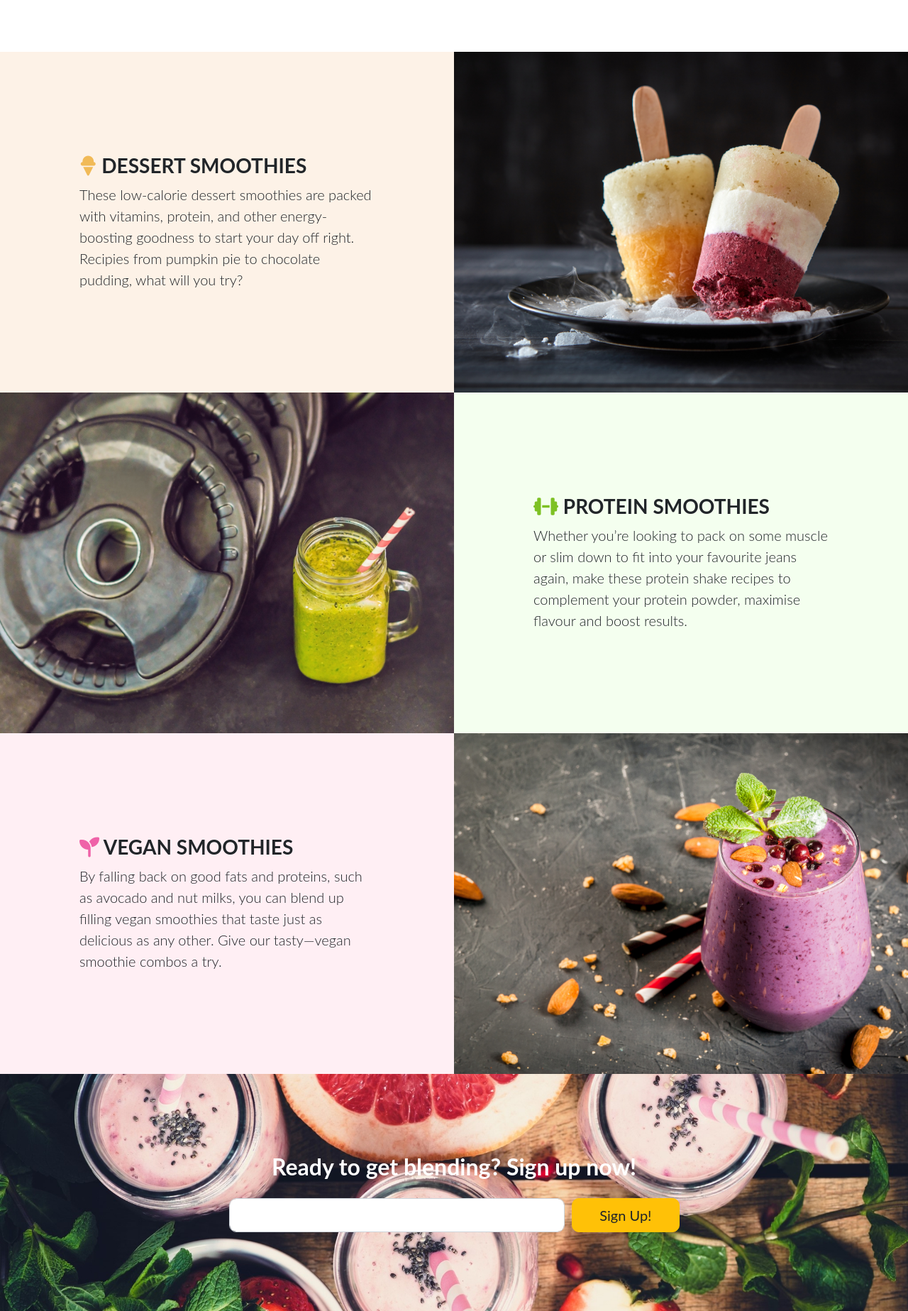
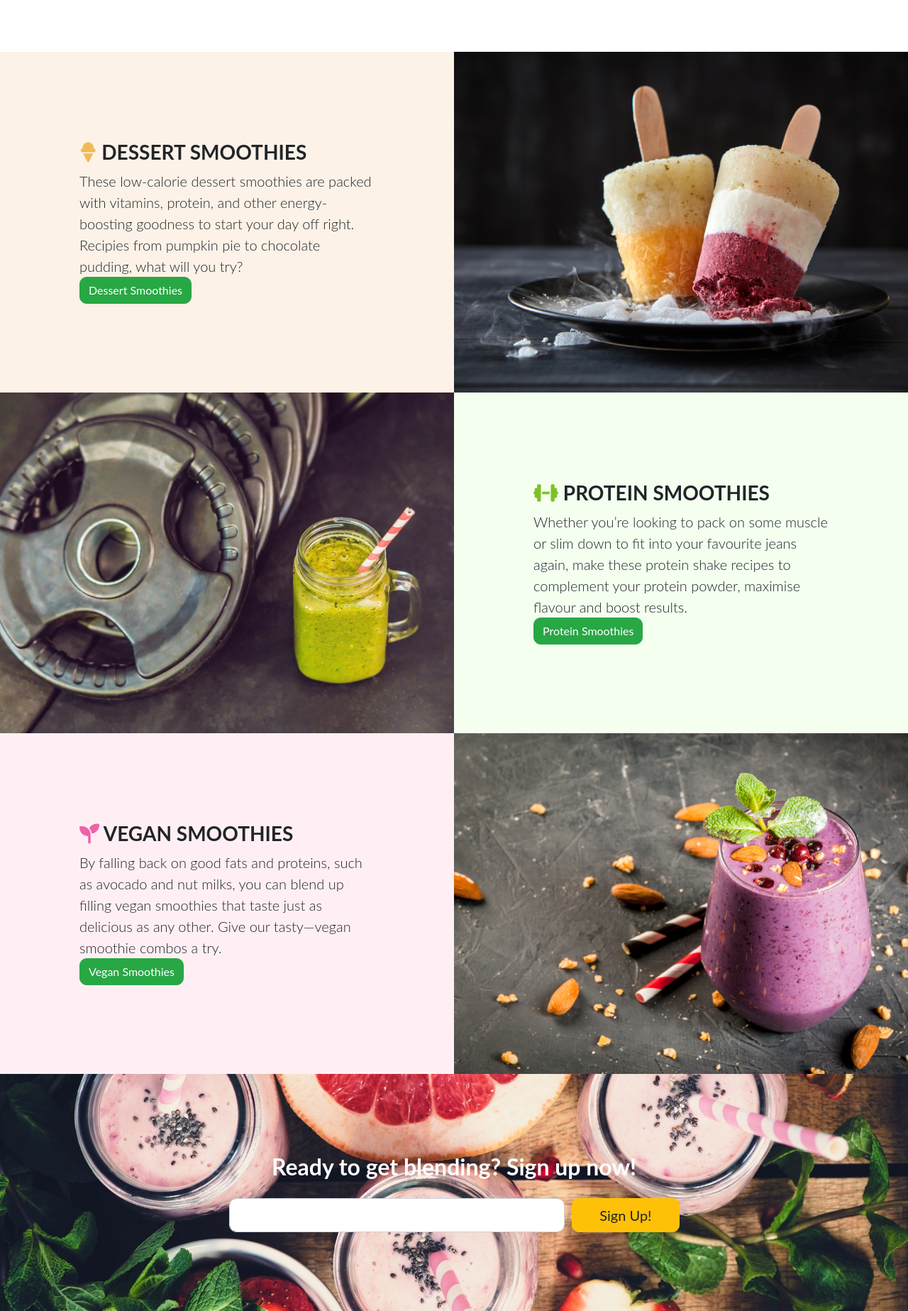
Before and after one commit to fudge88/MS3project, a Python web app: template templates/index.html in a window 1280 px wide. Shown: the part 890-2737 px from the top of the page at 71% size. Run offline with Jinja, Linux system fonts and the light colour scheme; the template is opened without the code that fills it, so the values that code supplies are empty, except form fields; form fields are guessed from the names that the template uses; some libraries are stand-ins or nearby versions.

Commit message:
buttons added to home/index page

```diff
--- a/static/main.css
+++ b/static/main.css
@@ -448,6 +448,12 @@ height: 100vh;
     display: inline;
 }
 
+@media (min-width:576px){
+    .card {
+    padding: 0;
+}
+}
+
 @media (min-width:768px){
     header.masthead{
         padding-top:12rem;
@@ -489,6 +495,7 @@ height: 100vh;
     .showcase .showcase-text{
         padding:7rem;
         }
+
     }
 
 
--- a/templates/editdrinks.html
+++ b/templates/editdrinks.html
@@ -28,7 +28,7 @@
 
       <div class="col-md-2 mb-2">
         <select class="custom-select" id="validationDefault03 prep_time" name="prep_time" required>
-          <option selected disabled value="">Prep time</option>
+          <option selected disabled value="{{ drink.prep_time }}">{{ drink.prep_time }} mins</option>
           <option value="5">5 mins</option>
           <option value="10">10 mins</option>
           <option value="20+">20+ mins</option>
@@ -40,8 +40,8 @@
 
       <div class="col-md-2 mb-2">
         <select class="custom-select" id="validationDefault04 serves" name="serves" required>
-          <option selected disabled value="">Serves...</option>
-          <option value="1">1</option>
+          <option selected value="{{ drink.serves }}">{{ drink.serves }} selected</option>
+           <option value="1">1</option>
           <option value="2">2</option>
           <option value="3">3</option>
           <option value="4">4</option>
--- a/templates/index.html
+++ b/templates/index.html
@@ -82,6 +82,10 @@
           and other energy-boosting goodness to start your day off right.
           Recipies from pumpkin pie to chocolate pudding, what will you try?
         </p>
+
+        <a class="btn btn-success" href="{{ url_for('browse_category', category='Dessert' ) }}"
+        role="button">Dessert Smoothies</a>
+
       </div>
     </div>
     <div class="row no-gutters protein">
@@ -98,6 +102,10 @@
           your favourite jeans again, make these protein shake recipes to
           complement your protein powder, maximise flavour and boost results.
         </p>
+
+        <a class="btn btn-success" href="{{ url_for('browse_category', category='Protein') }}"
+        role="button">Protein Smoothies</a>
+
       </div>
     </div>
     <div class="row no-gutters vegan">
@@ -114,6 +122,10 @@
           milks, you can blend up filling vegan smoothies that taste just as
           delicious as any other. Give our tasty—vegan smoothie combos a try.
         </p>
+
+        <a class="btn btn-success" href="{{ url_for('browse_category', category='Vegan') }}"
+        role="button">Vegan Smoothies</a>
+
       </div>
     </div>
   </div>
```
Also changed, not shown: app.py (+2 -5 lines).
